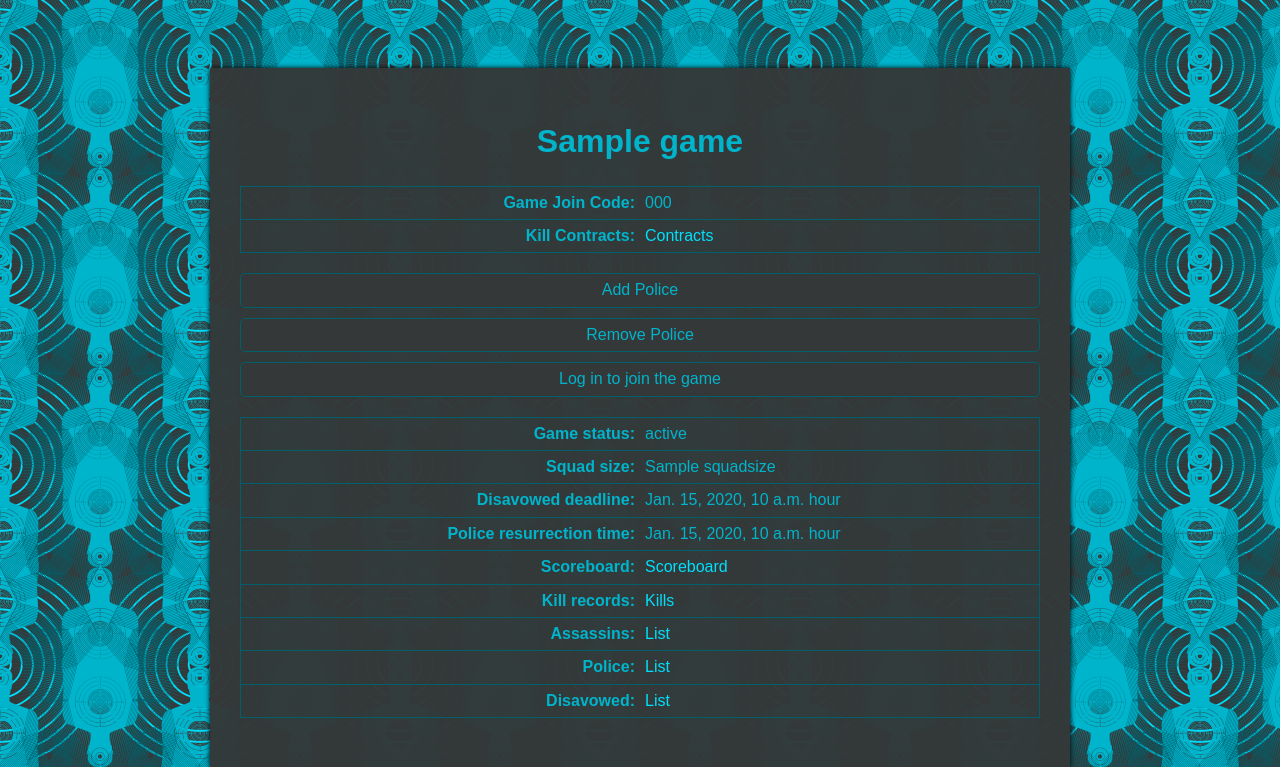
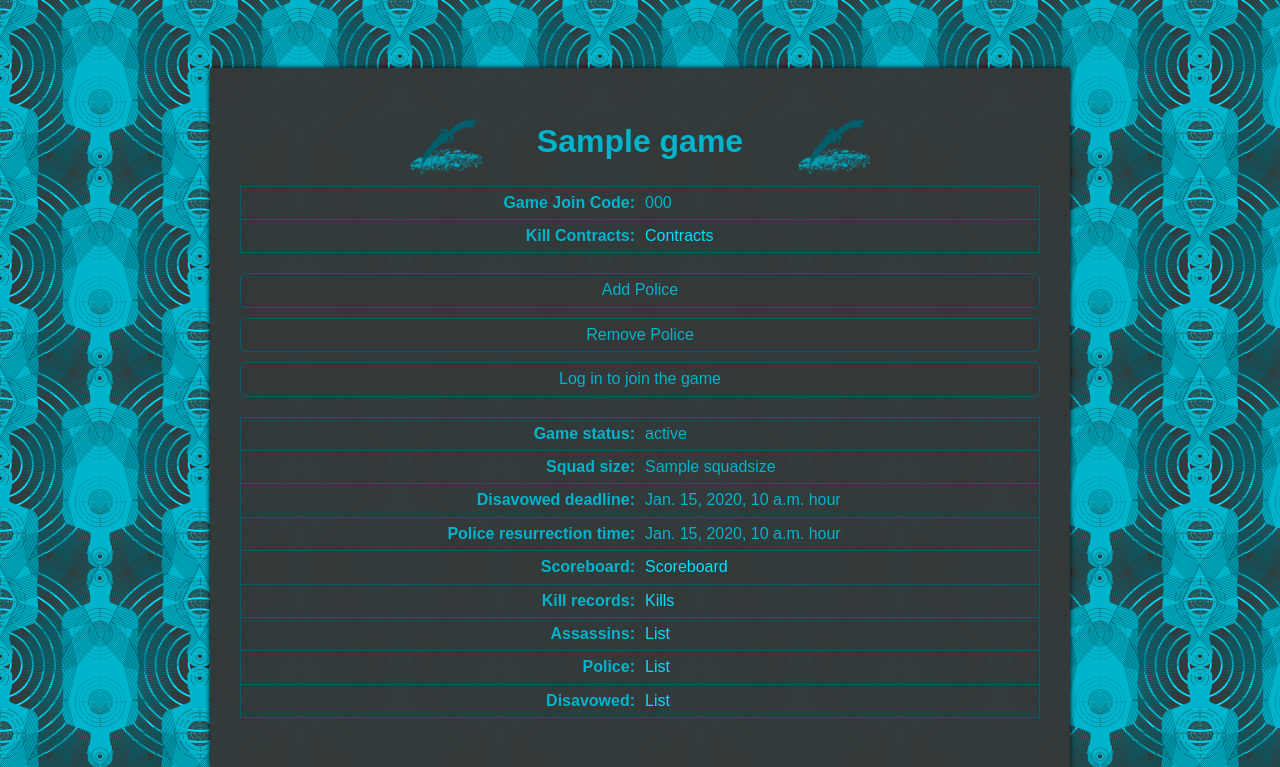
Before and after one commit to rbtying/cuassassins, a Django app: template assassins_manager/templates/game/admin.html in a window 1280 px wide. Shown: the part 32-799 px from the top of the page. Run offline with Django 3.2, Linux system fonts and the light colour scheme; the template is opened without the code that fills it: most values are stand-ins (such as "Sample title", 1, 10 or a date in 2020); some libraries are stand-ins or nearby versions.

Commit message:
added image css

```diff
--- a/assassins_manager/static/assassins_manager/css/main.css
+++ b/assassins_manager/static/assassins_manager/css/main.css
@@ -262,6 +262,26 @@ a.button {
 }
 
 /* pictures */
+.icon {
+    height: 72px;
+    width: 72px;
+}
+#game-icon {
+    position: absolute;
+    height: 72px;
+    width: 100%;
+    margin-left: -30px;
+    margin-top: -84px;
+}
+#game-icon .left {
+    float: left;
+    margin-left: 200px;
+}
+#game-icon .right {
+    float: right;
+    margin-right: 200px;
+}
+
 .user_photo img {
     margin: 0 auto;
     display: block;
--- a/assassins_manager/templates/game/details.html
+++ b/assassins_manager/templates/game/details.html
@@ -13,6 +13,10 @@
 
 {% block content %}
 <h1>{{ game.name }}</h1>
+<div id="game-icon">
+    <img class="icon left" src="{{ STATIC_URL }}assassins_manager/img/game_icon_blue.png" />
+    <img class="icon right" src="{{ STATIC_URL }}assassins_manager/img/game_icon_blue.png" />
+</div>
 
 {% block extra %}{% endblock %}
 <div class="secure">
--- a/assassins_manager/templates/game/list.html
+++ b/assassins_manager/templates/game/list.html
@@ -5,8 +5,8 @@
 {% block content %}
 <h1>Games</h1>
 <div id="game-icon">
-    <img class="icon left" src="{{ STATIC_URL }}assassins_manager/static/img/game_logo.png" />
-    <img class="icon right" src="{{ STATIC_URL }}assassins_manager/static/img/game_logo.png" />
+    <img class="icon left" src="{{ STATIC_URL }}assassins_manager/img/game_icon_blue.png" />
+    <img class="icon right" src="{{ STATIC_URL }}assassins_manager/img/game_icon_blue.png" />
 </div>
 
 <div class="game_create">
--- a/assassins_manager/templates/report/detail.html
+++ b/assassins_manager/templates/report/detail.html
@@ -13,6 +13,11 @@
 
 {% block content %}
 <h1>Kill Report</h1>
+<div id="game-icon">
+    <img class="icon left" src="{{ STATIC_URL }}assassins_manager/img/kill_icon_blue.png" />
+    <img class="icon right" src="{{ STATIC_URL }}assassins_manager/img/kill_icon_blue.png" />
+</div>
+
 <div class="killpicture">
 {% if report.killer.user.columbiauserprofile.facebook_id %}
 <img class="killer" src="https://graph.facebook.com/{{ report.killer.user.columbiauserprofile.facebook_id }}/picture?type=large&access_token={{ report.killer.user.columbiauserprofile.access_token }}&width=320&height=240" alt="{{ report.killer.user.username }}" />
--- a/assassins_manager/templates/squad/details.html
+++ b/assassins_manager/templates/squad/details.html
@@ -13,6 +13,10 @@
 
 {% block content %}
 <h1>{{ squad.name }}</h1>
+<div id="game-icon">
+    <img class="icon left" src="{{ STATIC_URL }}assassins_manager/img/squad_icon_blue.png" />
+    <img class="icon right" src="{{ STATIC_URL }}assassins_manager/img/squad_icon_blue.png" />
+</div>
 
 <table class="vertical">
     <tr>
```
